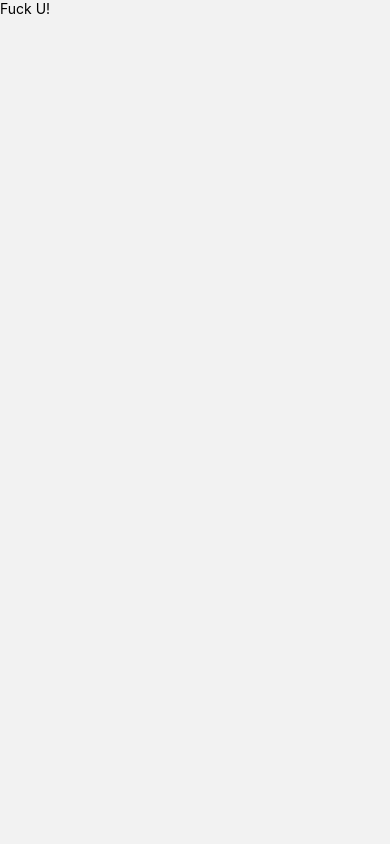
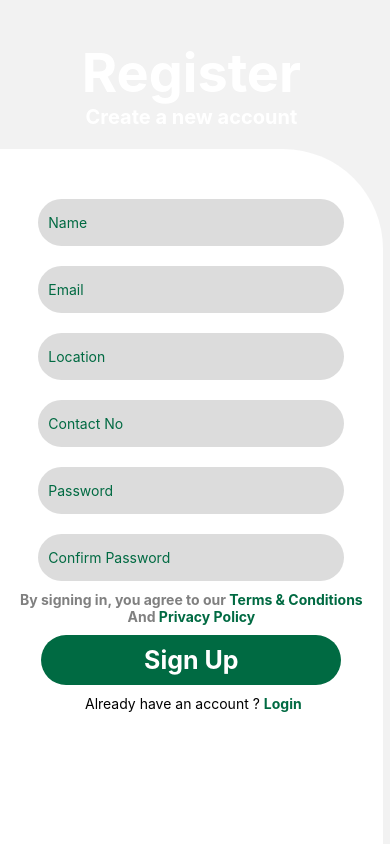
Before and after one commit to IT21042560/Ino-Agri-Mobile-App, a React Native app in the folder frontend/: screen /Signup in a window 390 px wide. Built offline with nearby package versions, Linux system fonts and the light colour scheme.

Commit message:
Singup ui created

```diff
--- a/frontend/src/LoginAndSignup/Background.js
+++ b/frontend/src/LoginAndSignup/Background.js
@@ -4,7 +4,7 @@ import React from 'react'
 export default function Background({ children }) {
     return (
         <View style={{marginTop:30}}>
-            <ImageBackground source={require("./assets/landing_bg.jpg")} style={{ height: '100%' }} />
+            <ImageBackground source={require("./assets/landing_bg.jpg")} style={{ height: '100%', width:'100%' }} />
             <View style={{ position: 'absolute' }}>
                 {children}
             </View>
--- a/frontend/src/LoginAndSignup/Field.js
+++ b/frontend/src/LoginAndSignup/Field.js
@@ -16,8 +16,6 @@ const Field = (props) => {
         padding:15,
       }}
       placeholderTextColor={darkGreen}
-      secureTextEntry={true}
-
     ></TextInput>
   );
 };
--- a/frontend/src/LoginAndSignup/Login.js
+++ b/frontend/src/LoginAndSignup/Login.js
@@ -70,7 +70,7 @@ const Login = (props) => {
             btnLabel={"Login"}
             press={() => alert("Fuck U!")}
           />
-          <View style={{borderBottomColor:'black', borderBottomWidth:1}}/>
+
           <View
             style={{
               display: "flex",
--- a/frontend/src/LoginAndSignup/Signup.js
+++ b/frontend/src/LoginAndSignup/Signup.js
@@ -1,12 +1,113 @@
-import { StyleSheet, Text, View } from 'react-native'
-import React from 'react'
+import { Image, Text, TouchableOpacity, View } from "react-native";
+import React from "react";
+import Background from "./Background";
+import { darkGreen } from "./LandingPageConstants";
+import Field from "./Field";
+import LandingPageButton from "./LandingPageButton";
 
-export default function Signup() {
+const Signup = (props) => {
   return (
-    <View>
-      <Text>Fuck U!</Text>
-    </View>
-  )
-}
+    <Background>
+      <View style={{alignItems:'center'}}>
+        <Text
+          style={{
+            color: "white",
+            fontSize: 54,
+            fontWeight: "bold",
+            marginTop: 10,
+          }}
+        >
+          Register
+        </Text>
+        <Text
+          style={{
+            color: "white",
+            fontSize: 20,
+            fontWeight: "bold",
+          }}
+        >
+          Create a new account
+        </Text>
 
-const styles = StyleSheet.create({})
+        <View
+          style={{
+            backgroundColor: "white",
+            height: 700,
+            width: "100%",
+            borderTopRightRadius: 100,
+            paddingTop: 40,
+            alignItems: "center",
+            marginTop: 20,
+          }}
+        >
+          <Field placeholder="Name" keyboardType="email-address" />
+          <Field placeholder="Email" keyboardType="email-address" />
+          <Field placeholder="Location" keyboardType="email-address" />
+          <Field placeholder="Contact No" keyboardType={"number"} />
+          <Field placeholder="Password" secureTextEntry={true} />
+          <Field placeholder="Confirm Password" secureTextEntry={true} />
+          <View
+            style={{
+              display: "flex",
+              flexDirection: "row",
+              justifyContent:'center',
+              paddingRight:20,
+              paddingLeft:20
+            }}
+          >
+            <Text style={{ color: "grey", fontWeight: "bold"}}>
+              By signing in, you agree to our{" "}
+            </Text>
+            <Text style={{ color: darkGreen, fontWeight: "bold"}}>
+              Terms & Conditions
+            </Text>
+          </View>
+          <View
+            style={{
+              display: "flex",
+              flexDirection: "row",
+              paddingRight:20,
+              paddingLeft:20,
+              justifyContent: "center",
+            }}
+          >
+            <Text style={{ color: "grey", fontWeight: "bold"}}>
+              And{" "}
+            </Text>
+            <Text style={{ color: darkGreen, fontWeight: "bold" }}>
+              Privacy Policy
+            </Text>
+          </View>
+          <LandingPageButton
+            textColor="white"
+            bgColor={darkGreen}
+            btnLabel={"Sign Up"}
+            press={() => {
+              alert("Fuck U Too!");
+              props.navigation.navigate("Login");
+            }}
+          />
+
+          <View
+            style={{
+              display: "flex",
+              flexDirection: "row",
+              justifyContent: "center",
+            }}
+          >
+            <Text> Already have an account ? </Text>
+            <TouchableOpacity
+              onPress={() => props.navigation.navigate("Login")}
+            >
+              <Text style={{ color: darkGreen, fontWeight: "bold" }}>
+                Login
+              </Text>
+            </TouchableOpacity>
+          </View>
+        </View>
+      </View>
+    </Background>
+  );
+};
+
+export default Signup;
```
